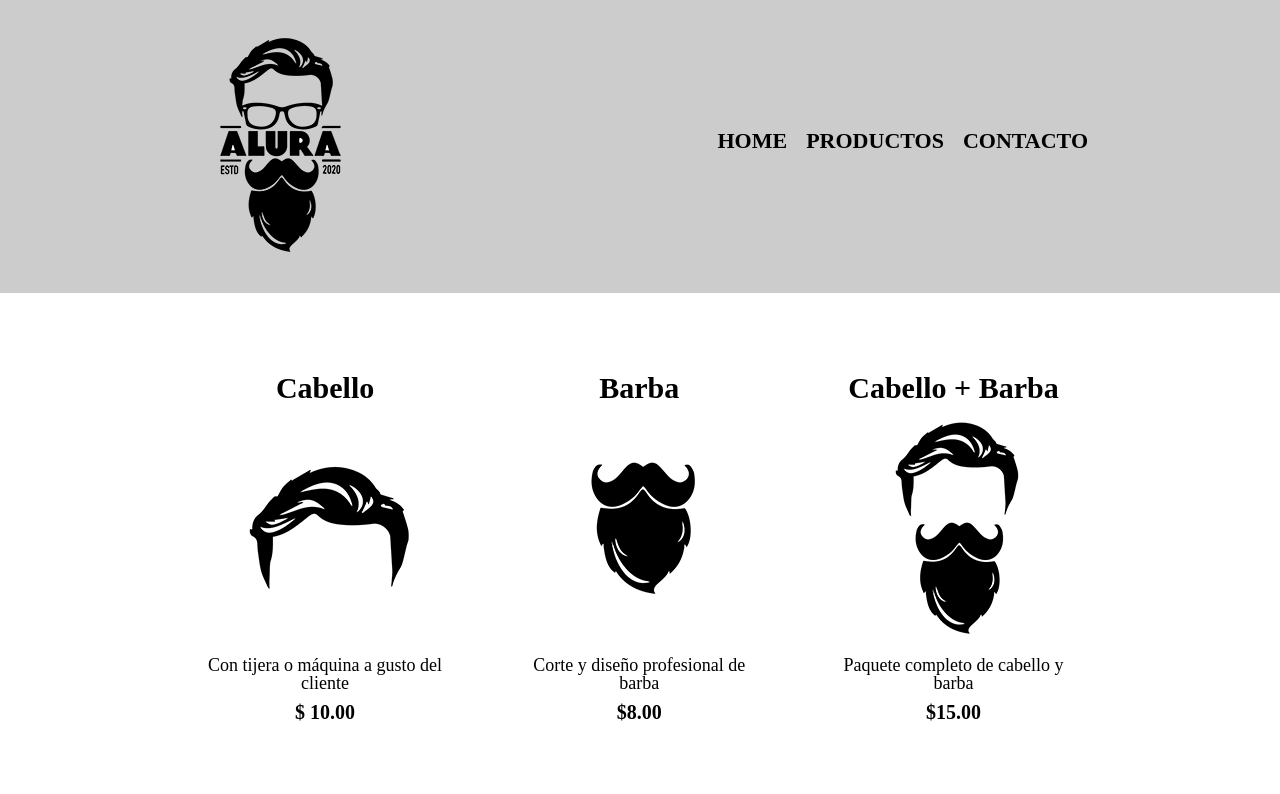
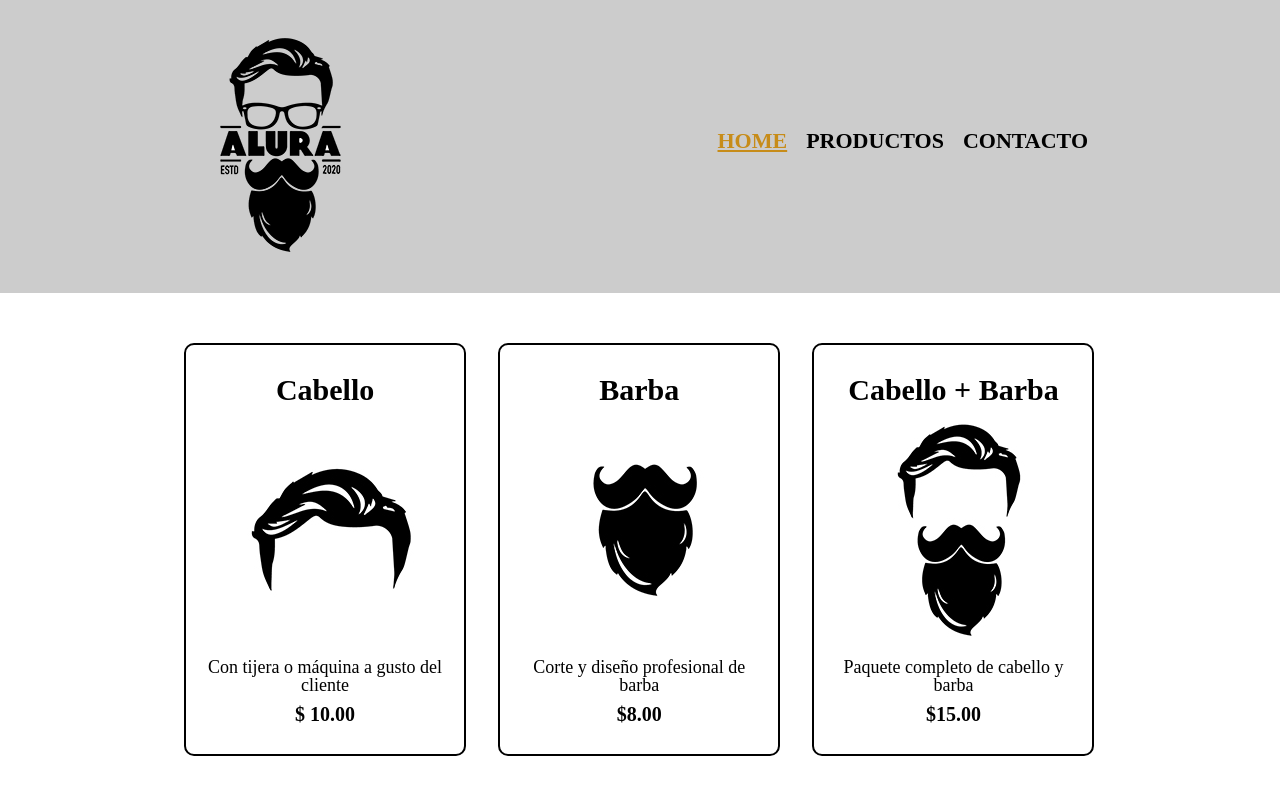
Before and after one commit to JuanEstebanP04/Oracle-One-Education-Estudio, a plain HTML site: page HTML5 y CSS3/Mi primera página web/productos.html in a window 1280 px wide. In both pictures the pointer is over the link "HOME". Drawn offline with Linux system fonts and the light colour scheme.

Commit message:
Actualización página del curso

```diff
--- a/HTML5 y CSS3/Mi primera página web/productos.css
+++ b/HTML5 y CSS3/Mi primera página web/productos.css
@@ -23,6 +23,10 @@ nav a{
     font-size: 22px;
     text-decoration: none;
 }
+nav a:hover{
+    color: #c78c19;
+    text-decoration: underline;
+}
 .productos{
     width: 940px;
     margin: 0 auto;
@@ -36,11 +40,22 @@ nav a{
     margin: 0 1.5%;
     padding: 30px 20px;
     box-sizing: border-box;
+    border: 2px solid #000000;
+    border-radius: 10px;
+}
+.productos li:hover{
+    border-color:#c78c19;
+}
+.productos li:active{
+    border-color:#088c19;
 }
 .productos h2{
     font-size: 30px;
     font-weight: bold;
 
+}
+.productos li:hover h2{
+    font-size: 33px;
 }
 .descripcion{
     font-size: 18px;
```
